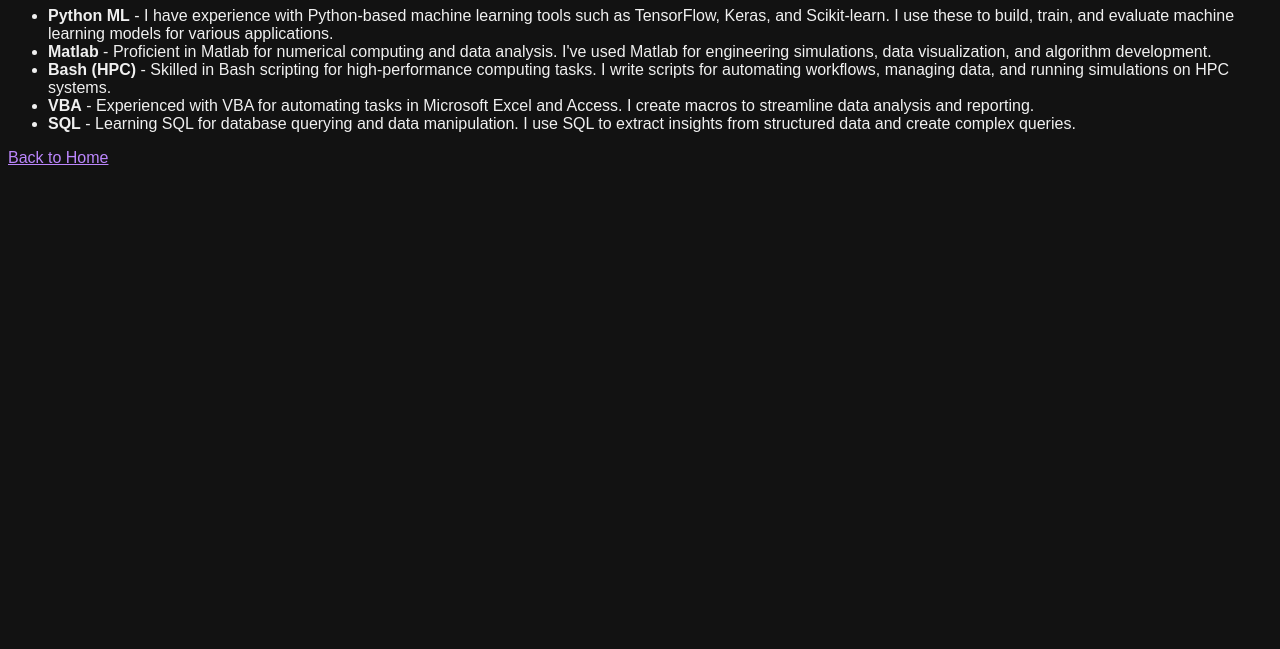
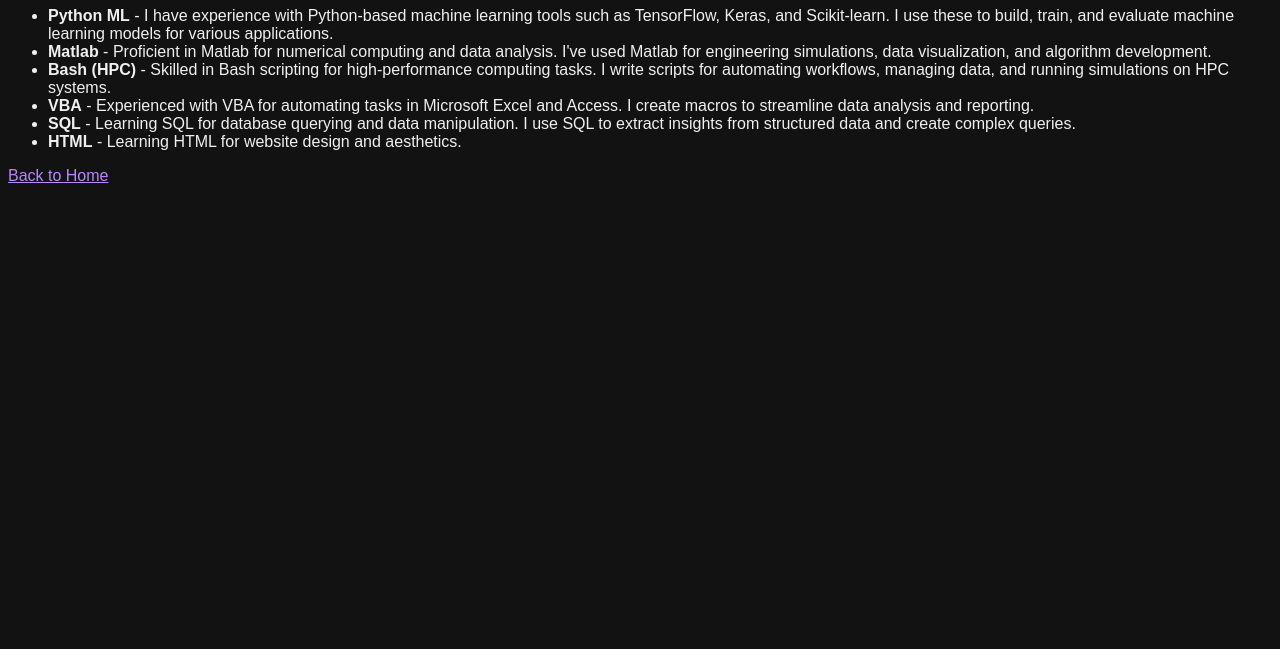
Before and after one commit to Rachel-Perez/Github-Portfolio, a plain HTML site: page skills.html in a window 1280 px wide. Shown: the part 151-800 px from the top of the page. Drawn offline with Linux system fonts and the light colour scheme.

Commit message:
Update skills.html

```diff
--- a/skills.html
+++ b/skills.html
@@ -67,6 +67,11 @@
     <li>
       <strong>SQL</strong> - Learning SQL for database querying and data manipulation. I use SQL to extract insights from structured data and create complex queries.
     </li>
+
+    <!-- Skill: HTML -->
+    <li>
+      <strong>HTML</strong> - Learning HTML for website design and aesthetics.
+    </li>
   </ul>
   <footer>
     <a href="index.html">Back to Home</a>
```
